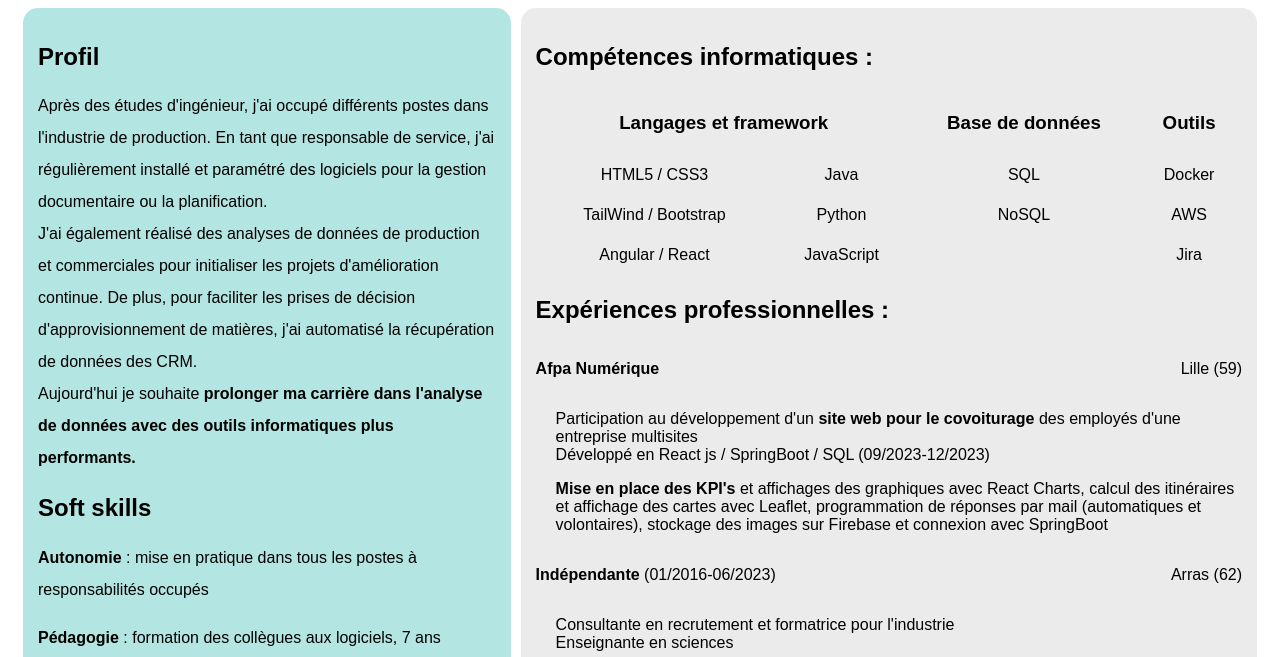
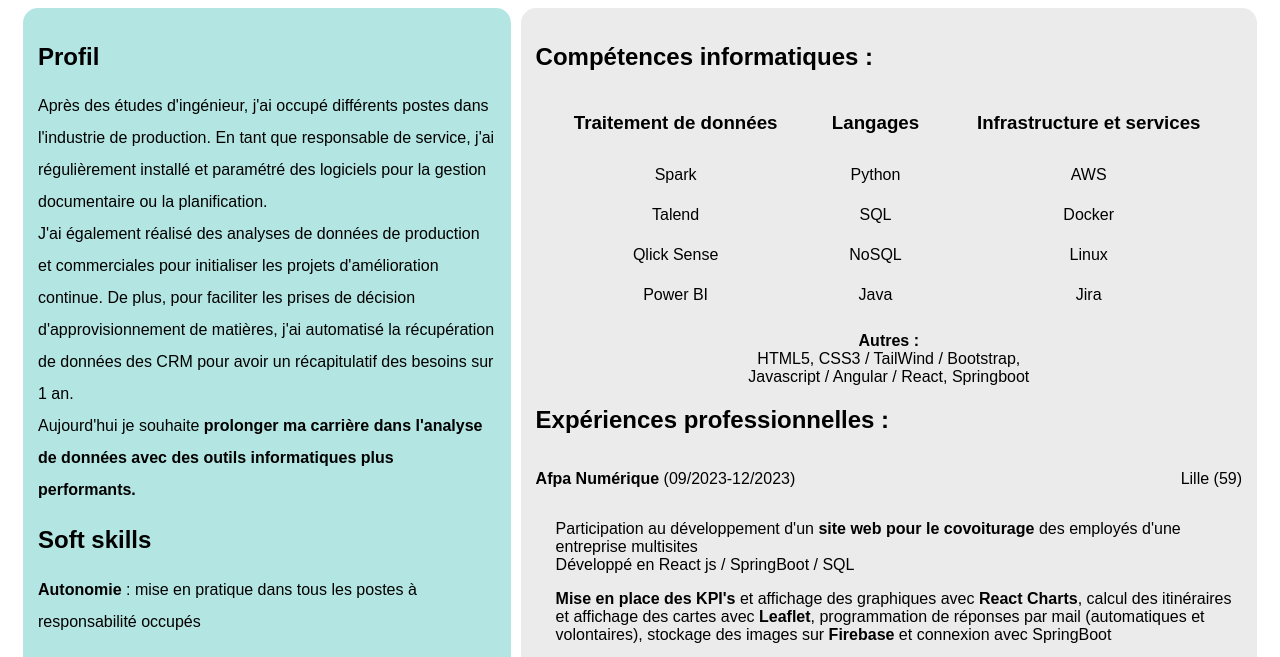
Before and after one commit to hesolean/CV_Data, a plain HTML site: page index.html in a window 1280 px wide. Shown: the part 280-937 px from the top of the page. Drawn offline with Linux system fonts and the light colour scheme.

Commit message:
mise à jour

```diff
--- a/index.html
+++ b/index.html
@@ -76,7 +76,7 @@
           logiciels pour la gestion documentaire ou la planification.
           <br />J'ai également réalisé des analyses de données de production et commerciales
           pour initialiser les projets d'amélioration continue. De plus, pour faciliter les prises
-          de décision d'approvisionnement de matières, j'ai automatisé la récupération de données des CRM.
+          de décision d'approvisionnement de matières, j'ai automatisé la récupération de données des CRM pour avoir un récapitulatif des besoins sur 1 an.
           <br />Aujourd'hui je souhaite
           <strong
             >prolonger ma carrière dans l'analyse de données avec des outils informatiques plus performants.</strong
@@ -84,17 +84,14 @@
         </p>
         <h2>Soft skills</h2>
         <p class="interligne">
-          <strong>Autonomie</strong> : mise en pratique dans tous les postes à
-          responsabilités occupés
+          <strong>Autonomie</strong> : mise en pratique dans tous les postes à responsabilité occupés
         </p>
         <p class="interligne">
-          <strong>Pédagogie</strong> : formation des collègues aux logiciels, 7
-          ans d'enseignement
+          <strong>Pédagogie</strong> : formation des collègues aux logiciels, 7 ans d'enseignement
         </p>
         <p class="interligne">
           <strong>Autoformation</strong> : montée en compétences dans
-          l'utilisation d'Excel et des logiciels de production déployés dans les
-          services
+          l'utilisation d'Excel et des logiciels de production et de planification déployés dans les services
         </p>
         <p class="interligne">
           <strong>Vulgarisation</strong> : mise à la portée des opérationnels des résultats d'analyses de données
@@ -120,35 +117,42 @@
         <h2>Compétences informatiques :</h2>
         <table>
           <tr>
-            <th colspan="2"><h3>Langages et framework</h3></th>
             <th>
-              <h3>Base de données</h3>
+              <h3>Traitement de données</h3>
             </th>
-            <th><h3>Outils</h3></th>
+            <th>
+              <h3>Langages</h3>
+            </th>
+            <th><h3>Infrastructure et services</h3></th>
           </tr>
           <tr>
-            <td>HTML5 / CSS3</td>
-            <td>Java</td>
+            <td>Spark</td>
+            <td>Python</td>
+            <td>AWS</td>
+          </tr>
+          <tr>
+            <td>Talend</td>
             <td>SQL</td>
             <td>Docker</td>
           </tr>
           <tr>
-            <td>TailWind / Bootstrap</td>
-            <td>Python</td>
+            <td>Qlick Sense</td>
             <td>NoSQL</td>
-            <td>AWS</td>
+            <td>Linux</td>
           </tr>
           <tr>
-            <td>Angular / React</td>
-            <td>JavaScript</td>
-            <td></td>
+            <td>Power BI</td>
+            <td>Java</td>
             <td>Jira</td>
           </tr>
         </table>
+        <p style="text-align: center;"><strong>Autres : </strong>
+          <br>HTML5, CSS3 / TailWind / Bootstrap,
+          <br>Javascript / Angular / React, Springboot</p>
         <h2>Expériences professionnelles :</h2>
         <div>
           <div class="experiences">
-            <p><strong>Afpa Numérique</strong></p>
+            <p><strong>Afpa Numérique</strong> (09/2023-12/2023)</p>
             <p>Lille (59)</p>
           </div>
           <p class="retrait">
@@ -156,12 +160,12 @@
             <strong>site web pour le covoiturage</strong> des employés d'une
             entreprise multisites
             <br/>Développé en
-            React js / SpringBoot / SQL (09/2023-12/2023)
+            React js / SpringBoot / SQL
           </p>
           <p class="retrait">
-            <strong>Mise en place des KPI's</strong> et affichages des graphiques avec React Charts,
-            calcul des itinéraires et affichage des cartes avec Leaflet,
-            programmation de réponses par mail (automatiques et volontaires), stockage des images sur Firebase
+            <strong>Mise en place des KPI's</strong> et affichage des graphiques avec <strong>React Charts</strong>,
+            calcul des itinéraires et affichage des cartes avec <strong>Leaflet</strong>,
+            programmation de réponses par mail (automatiques et volontaires), stockage des images sur <strong>Firebase</strong>
             et connexion avec SpringBoot
           </p>
           <div class="experiences">
@@ -201,7 +205,7 @@
             <p>Valenciennes (59)</p>
           </div>
           <p class="retrait">
-            Responsable service équilibrage (gestion du planning, démarches commerciales, devis et facturation aux clients)
+            Responsable service équilibrage (gestion du planning, démarches commerciales)
           </p>
           <p class="retrait">
             Informatisation et automatisation du système de devis et facturation
```
Also changed, not shown: 2 other files.
